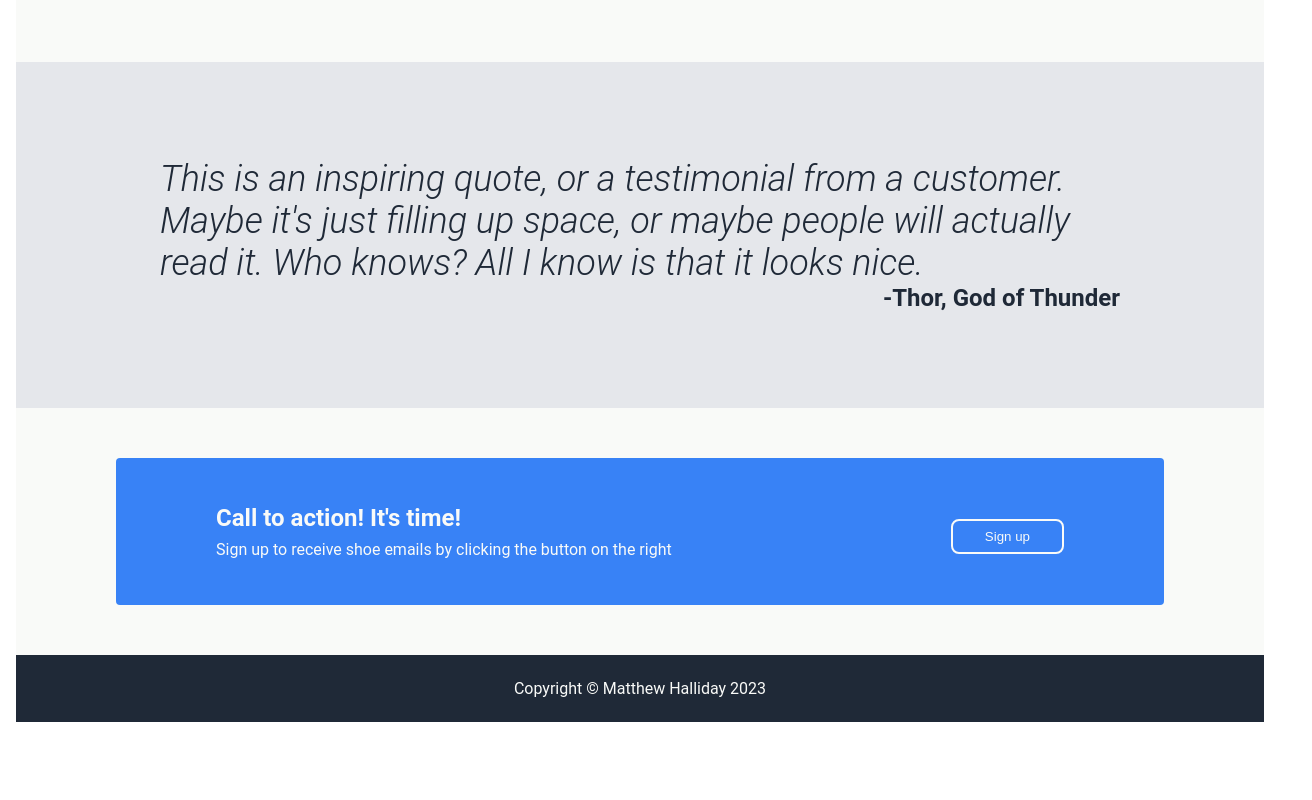
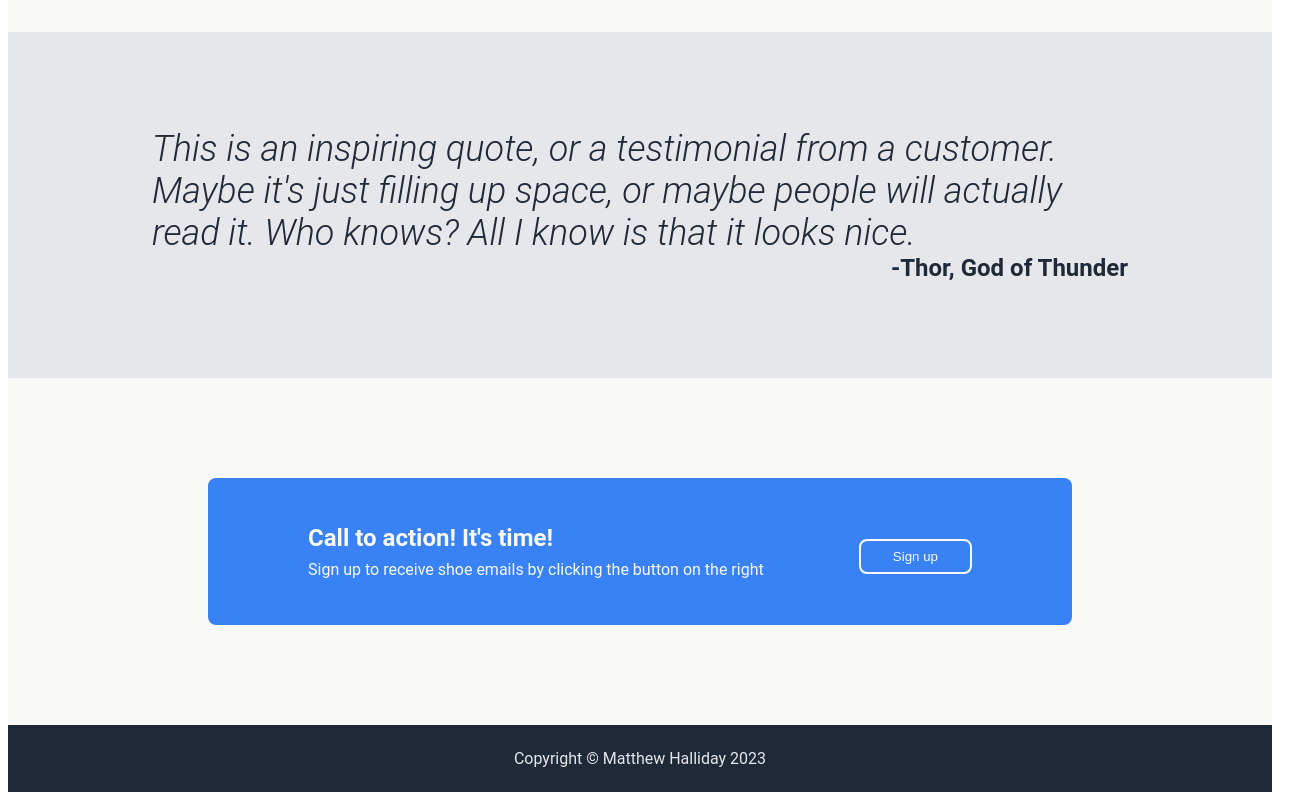
Before and after one commit to mtehalliday/Landing-page, a plain HTML site: page index.html in a window 1280 px wide. Shown: the part 918-1718 px from the top of the page, 1312 px wide, since content can reach past the window. Before the commit the page ends 1656 px from the top, so only its background shows below. Drawn offline with Linux system fonts and the light colour scheme.

Commit message:
Tweak padding

```diff
--- a/styles.css
+++ b/styles.css
@@ -1,6 +1,5 @@
 body {
     font-family: roboto, sans-serif;
-    padding: 8px;
 }
 
 
@@ -11,7 +10,7 @@ body {
     height: 50px;
     justify-content: space-between;
     align-items: center;
-    padding: 8px 16px;
+    padding: 8px 56px;
 }
 
 .logo {
@@ -43,7 +42,8 @@ a {
     display: flex;
     margin: 0;
     margin-right: 0px;
-    padding: 40px;
+    padding: 40px 80px;
+    gap: 36px;
 }
 
 .left {
@@ -144,8 +144,8 @@ button {
     align-items: center;
     background: #3882F6;
     padding: 46px 100px;
-    margin: 50px 100px;
-    border-radius: 4px;
+    margin: 50px 200px;
+    border-radius: 8px;
     color: #F9FAF8;
     gap: 42px;
     flex: 1;
@@ -154,6 +154,7 @@ button {
 .bottom-section {
     display:flex;
     justify-content: center;
+    padding: 50px 0;
 }
 
 .words {
@@ -169,6 +170,7 @@ button {
 .blue-box button {
     border: solid 2px;
     flex-basis: 1;
+    flex-shrink: 0;
 }
 
 .footer {
@@ -176,6 +178,7 @@ button {
     justify-content: center;
     text-align: center;
     background: #1F2937;
-    color:#F9FAF8;
+    color:#E5E7EB;
     padding: 24px;
+    margin-bottom: 0;
 }
```
